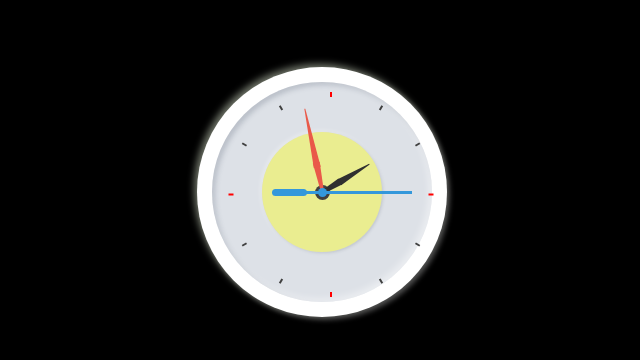
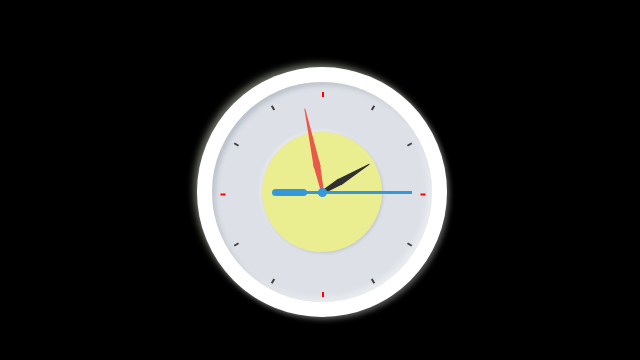
Before and after one commit to NoumanAhmedShaikh/Analog-Clock, a plain HTML site: page index.html in a window 1280 px wide. Shown: the part 208-568 px from the top of the page, 318-958 px from the left. Drawn offline with Linux system fonts and the light colour scheme.

Commit message:
Update style.css

```diff
--- a/style.css
+++ b/style.css
@@ -55,8 +55,6 @@ body {
 
 /* clock k andr jo hamari point hai ya dot kehden dot hai jisme sare hour min sec ki suiyan hain us point ko height width deke border radius se circle kiya hai and z index 2 ki madad se usko uper kiya hai Q k by default sabka zindex 1 hota hai iska 2 hogya to sbke uper ajayega  */
 .clock .point {
-    height: 15px;
-    width: 15px;
     background: #404040;
     border-radius: 50%;
     z-index: 2;
```
